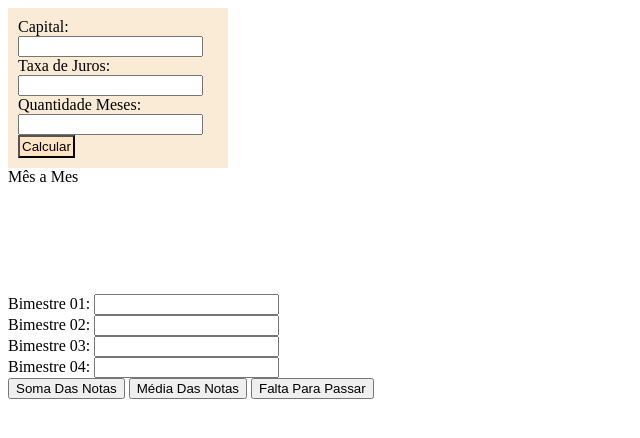
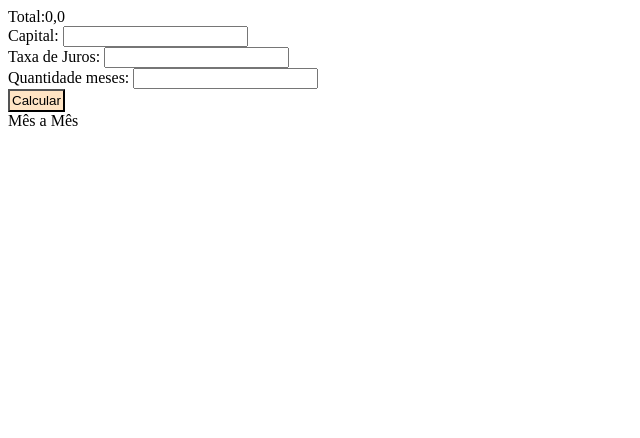
Before and after one commit to alunamarjorie/primeiroi_3t, a plain HTML site: page index.html in a window 1280 px wide. Shown: the whole page, without its empty margins (0-640 px from the left). Drawn offline with Linux system fonts and the light colour scheme.

Commit message:
Update index.html

```diff
--- a/index.html
+++ b/index.html
@@ -1,35 +1,30 @@
 <!DOCTYPE html>
 <html lang="en">
+
 <head>
     <meta charset="UTF-8">
     <meta http-equiv="X-UA-Compatible" content="IE=edge">
     <meta name="viewport" content="width=device-width, initial-scale=1.0">
     <title>Terceiro Trimestre</title>
     <script src="estudo.js"></script>
+
     <link rel="stylesheet" href="geral.css">
 
 </head>
 <body>
-    <div class="Calculadora">
-        Capital: <input id="valor" type="text"><br>
-        Taxa de Juros: <input id="juros" type="text"><br>
-        Quantidade Meses: <input id="meses" type="text"><br>
+    <div class="calculadora">
+
+        <div class="spResultado">
+            <span id="resultado">Total:0,0</span><br>
+        </div>
+
+        Capital: <input id="valor" type="text"> <br>
+        Taxa de Juros: <input id="juros" type="text"> <br>
+        Quantidade meses: <input id="meses" type="text"> <br>
         <button id="btnCalc" onclick="total()">Calcular</button>
     </div>
     <div>
-        <span id="mes">Mês a Mes</span>
+        <span id="mes">Mês a Mês</span>
     </div>
-
-    <br><br><br><br>
-    <span id="resultado"></span><br><br>
-    Bimestre 01: <input id="b1" type="text"><br>
-    Bimestre 02: <input id="b2" type="text"><br>
-    Bimestre 03: <input id="b3" type="text"><br>
-    Bimestre 04: <input id="b4" type="text"><br>
-
-<button onclick="soma()">Soma Das Notas</button>
-<button onclick="media()">Média Das Notas</button>
-<button onclick="falta()">Falta Para Passar</button>
-
 </body>
-</html>
+</html
```
